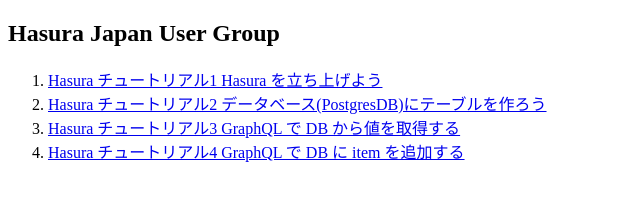
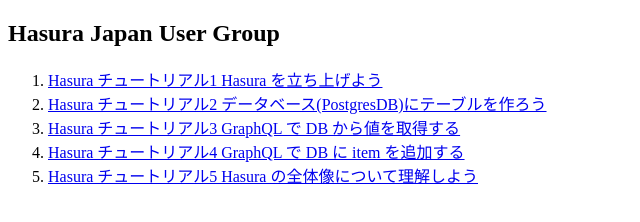
Before and after one commit to superyusuke/hasura-jp, a Gatsby site: page / in a window 1280 px wide. Shown: the whole page, without its empty margins (0-640 px from the left). Built offline with nearby package versions, Linux system fonts and the light colour scheme; Gatsby itself is replaced by a stand-in of ours.

Commit message:
チュートリアル記事を追加

```diff
--- a/src/pages/index.js
+++ b/src/pages/index.js
@@ -25,6 +25,11 @@
           Hasura チュートリアル4 GraphQL で DB に item を追加する
         </a>
       </li>
+      <li>
+        <a href="https://uncle-javascript.com/hasura-tutorial-5">
+          Hasura チュートリアル5 Hasura の全体像について理解しよう
+        </a>
+      </li>
     </ol>
   </div>
 )
```
